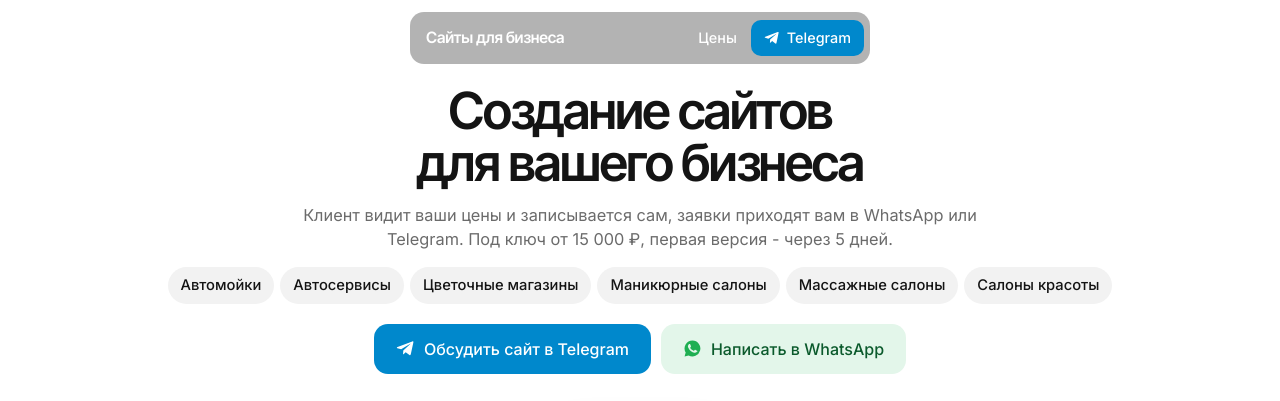
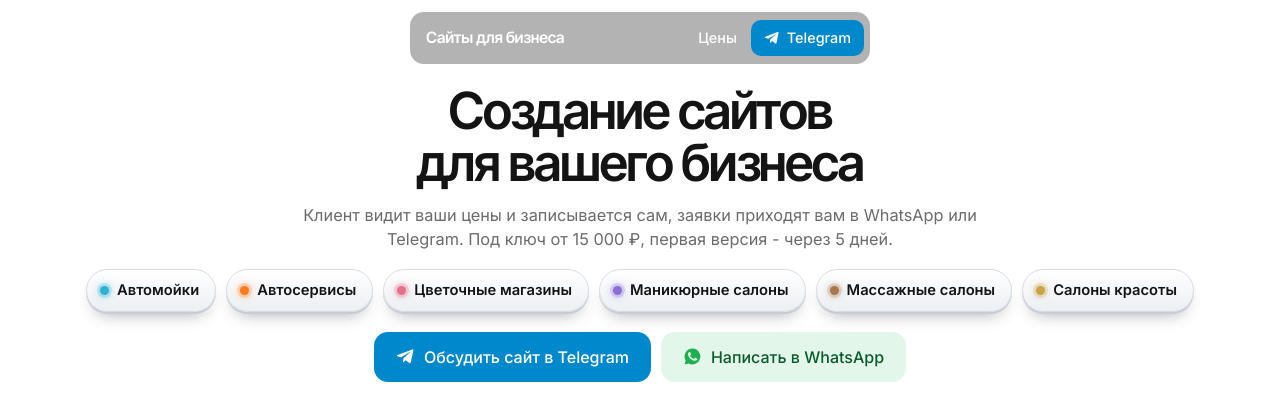
Before and after one commit to up-dotcom/website-creator, a plain HTML site: page index.html in a window 1280 px wide. Shown: the top 401 px of the page. Drawn offline with Linux system fonts and the light colour scheme; a web font is replaced by a local one.

Commit message:
Объёмные кнопки ниш с волной-бликом
Кнопки ниш на первом экране: градиент, тень, цветная точка ниши,
блик и подпрыгивание волной слева направо раз в 3,5 секунды.

Co-Authored-By: Claude Opus 5.5 <noreply@anthropic.com>

```diff
--- a/index.html
+++ b/index.html
@@ -347,12 +347,54 @@
 
   /* ===== Версия 3: правки по отзывам тестировщиков ===== */
   .hero p { max-width: 72ch; }
-  .chips { margin: 16px auto 0; display: flex; flex-wrap: wrap; justify-content: center; gap: 6px; max-width: 980px; }
+  /* Кнопки ниш: объёмные, с цветом ниши и волной-бликом */
+  .chips { margin: 18px auto 0; display: flex; flex-wrap: wrap; justify-content: center; gap: 10px; max-width: 1180px; }
   .chip {
-    padding: 7px 13px; border-radius: 999px; background: var(--card);
-    font-size: .92rem; font-weight: 500; text-decoration: none; transition: background-color .15s ease;
+    --c: #2BB3D1; --d: 0s;
+    position: relative; overflow: hidden; isolation: isolate;
+    display: inline-flex; align-items: center; gap: 8px;
+    padding: 9px 16px 9px 13px; border-radius: 999px;
+    background: linear-gradient(180deg, #FFFFFF 0%, #ECEFF3 100%);
+    border: 1px solid #D5DAE2;
+    box-shadow: inset 0 1px 0 #FFFFFF, 0 2px 0 #C6CCD6, 0 10px 18px -10px rgba(20, 24, 40, .45);
+    color: var(--ink); font-size: .92rem; font-weight: 600; text-decoration: none;
+    transition: transform .18s ease, box-shadow .18s ease, border-color .18s ease;
+    animation: chip-wave 3.5s ease-in-out var(--d) infinite;
   }
-  .chip:hover { background: #E6E6E6; }
+  .chip::before {
+    content: ""; flex: none; width: 9px; height: 9px; border-radius: 50%;
+    background: var(--c);
+    box-shadow: 0 0 0 3px color-mix(in srgb, var(--c) 22%, transparent), 0 0 10px color-mix(in srgb, var(--c) 70%, transparent);
+  }
+  .chip::after {
+    content: ""; position: absolute; top: -2px; bottom: -2px; left: 0; width: 55%; z-index: -1; pointer-events: none;
+    background: linear-gradient(100deg, transparent 0%, color-mix(in srgb, var(--c) 28%, #FFFFFF) 45%, #FFFFFF 52%, color-mix(in srgb, var(--c) 28%, #FFFFFF) 59%, transparent 100%);
+    transform: translateX(-130%) skewX(-18deg);
+    animation: chip-shine 3.5s ease-in-out var(--d) infinite;
+  }
+  .chip:hover {
+    transform: translateY(-2px);
+    border-color: color-mix(in srgb, var(--c) 55%, #D5DAE2);
+    box-shadow: inset 0 1px 0 #FFFFFF, 0 3px 0 color-mix(in srgb, var(--c) 45%, #C6CCD6), 0 14px 24px -12px color-mix(in srgb, var(--c) 70%, transparent);
+  }
+  .chip:active {
+    transform: translateY(1px);
+    box-shadow: inset 0 1px 0 #FFFFFF, 0 1px 0 #C6CCD6, 0 4px 10px -8px rgba(20, 24, 40, .45);
+  }
+  .chip:nth-child(1) { --c: #2BB3D1; --d: 0s; }
+  .chip:nth-child(2) { --c: #FF7A1A; --d: .22s; }
+  .chip:nth-child(3) { --c: #E5708A; --d: .44s; }
+  .chip:nth-child(4) { --c: #8B6FD6; --d: .66s; }
+  .chip:nth-child(5) { --c: #A9774E; --d: .88s; }
+  .chip:nth-child(6) { --c: #C9A24A; --d: 1.1s; }
+  @keyframes chip-wave {
+    0%, 30%, 100% { translate: 0 0; }
+    15% { translate: 0 -4px; }
+  }
+  @keyframes chip-shine {
+    0% { transform: translateX(-130%) skewX(-18deg); }
+    55%, 100% { transform: translateX(260%) skewX(-18deg); }
+  }
   .hero-note { margin-top: 14px; color: var(--mute); font-size: .92rem; }
   .btn-wa { background: #E3F6EA; color: #0B5A2C; }
   .btn-wa svg { color: #1FAF52; }
@@ -402,7 +444,7 @@
   @media (max-width: 640px) {
     .about { grid-template-columns: minmax(0, 1fr); }
     .avatar { width: 72px; height: 72px; font-size: 1.3rem; }
-    .chip { font-size: .88rem; padding: 7px 12px; }
+    .chip { font-size: .88rem; padding: 8px 13px 8px 11px; }
   }
 </style>
 </head>
```
